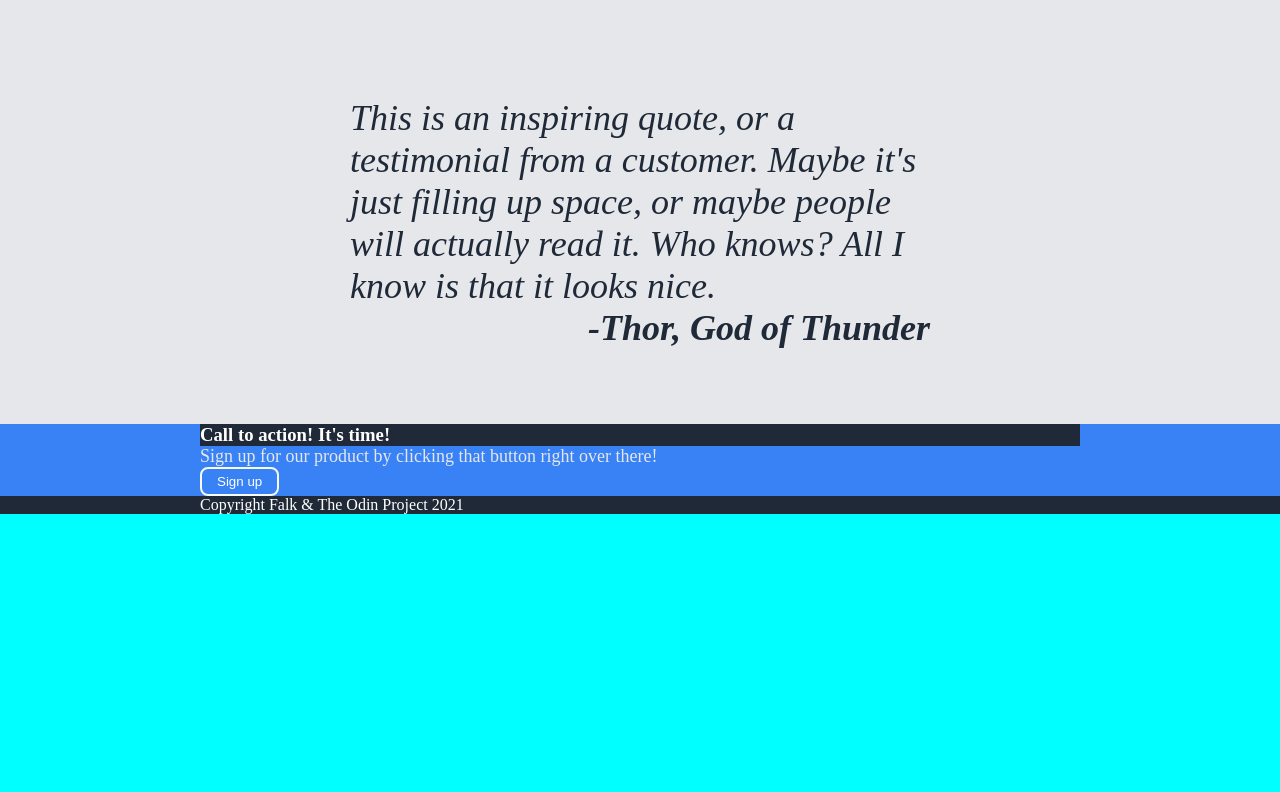
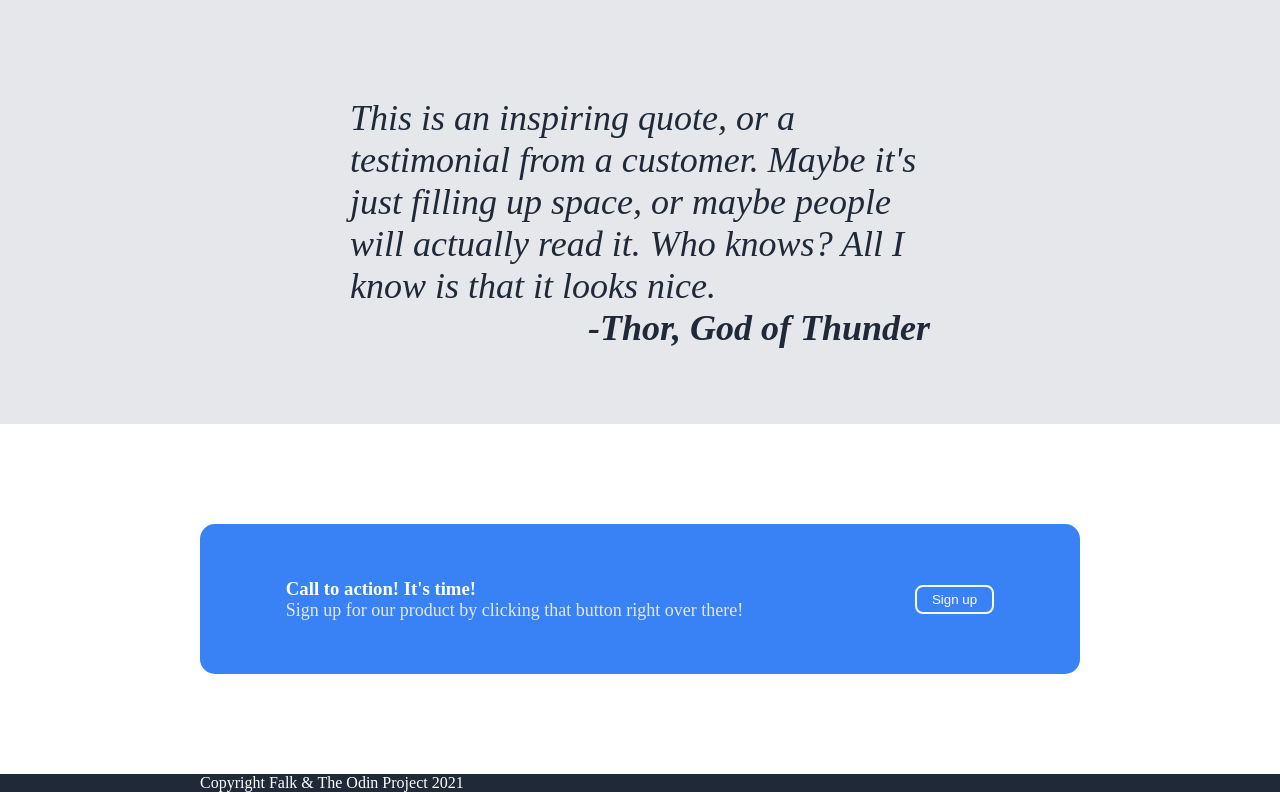
Before and after one commit to falk234/odin_landing_page, a plain HTML site: page index.html in a window 1280 px wide. Shown: the part 961-1753 px from the top of the page. Before the commit the page ends 1475 px from the top, so only its background shows below. Drawn offline with Linux system fonts and the light colour scheme.

Commit message:
Set layout for call-to-action section
Add call-to-action_container to add background color and position of box

```diff
--- a/index.html
+++ b/index.html
@@ -61,12 +61,14 @@
         <p style="text-align: right;"> <strong> -Thor, God of Thunder </strong> </p>
     </div>
 
-    <div class="call_to_action">
-        <div class="action_text">
-            <h3>Call to action! It's time!</h3>
-            <p>Sign up for our product by clicking that button right over there!</p>
+    <div class="call_to_action-container">
+        <div class="call_to_action">
+            <div class="action_text">
+                <h3>Call to action! It's time!</h3>
+                <p>Sign up for our product by clicking that button right over there!</p>
+            </div>
+            <button type="button">Sign up</button>
         </div>
-        <button type="button">Sign up</button>
     </div>
 
     <div class="footer">
--- a/styles.css
+++ b/styles.css
@@ -30,8 +30,21 @@ body{
     padding: 100px 350px 75px 350px;
 }
 
+.call_to_action-container{
+    background-color: white;
+    display: flex;
+    align-items: center;
+    justify-content: center;
+}
+
 .call_to_action{
-    background-color: white;
+    background-color: #1F2937;
+    display: flex;
+    margin: 100px 200px;
+    width: 900px;
+    height: 150px;
+    justify-content:space-around;
+    align-items: center;
 }
 
 .headline_left > h1{
@@ -57,6 +70,7 @@ body{
 button,
 .call_to_action{
     background-color: #3882F6;
+    border-radius: 15px;
 }
 
 button{
@@ -84,7 +98,11 @@ h2{
     text-align: center;
 }
 
-h3,
+
+h3{
+    color: white;
+}
+
 .footer{
     color: white;
     background-color: #1F2937;
@@ -140,7 +158,7 @@ h3{
 /* .headline, */
 .information,
 /* .quote, */
-.call_to_action,
+/* .call_to_action, */
 .footer{
     padding: 0 200px;
 }
```
